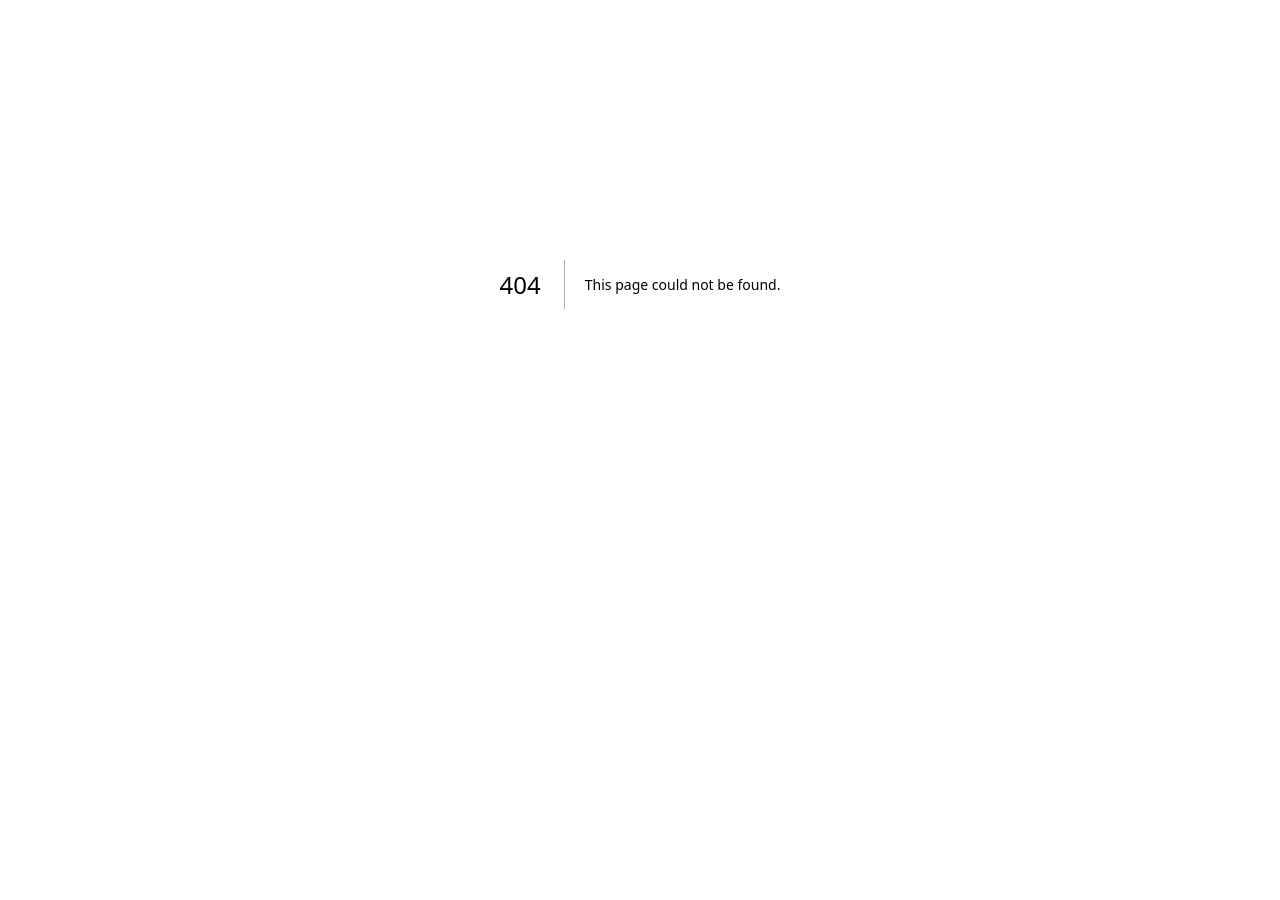
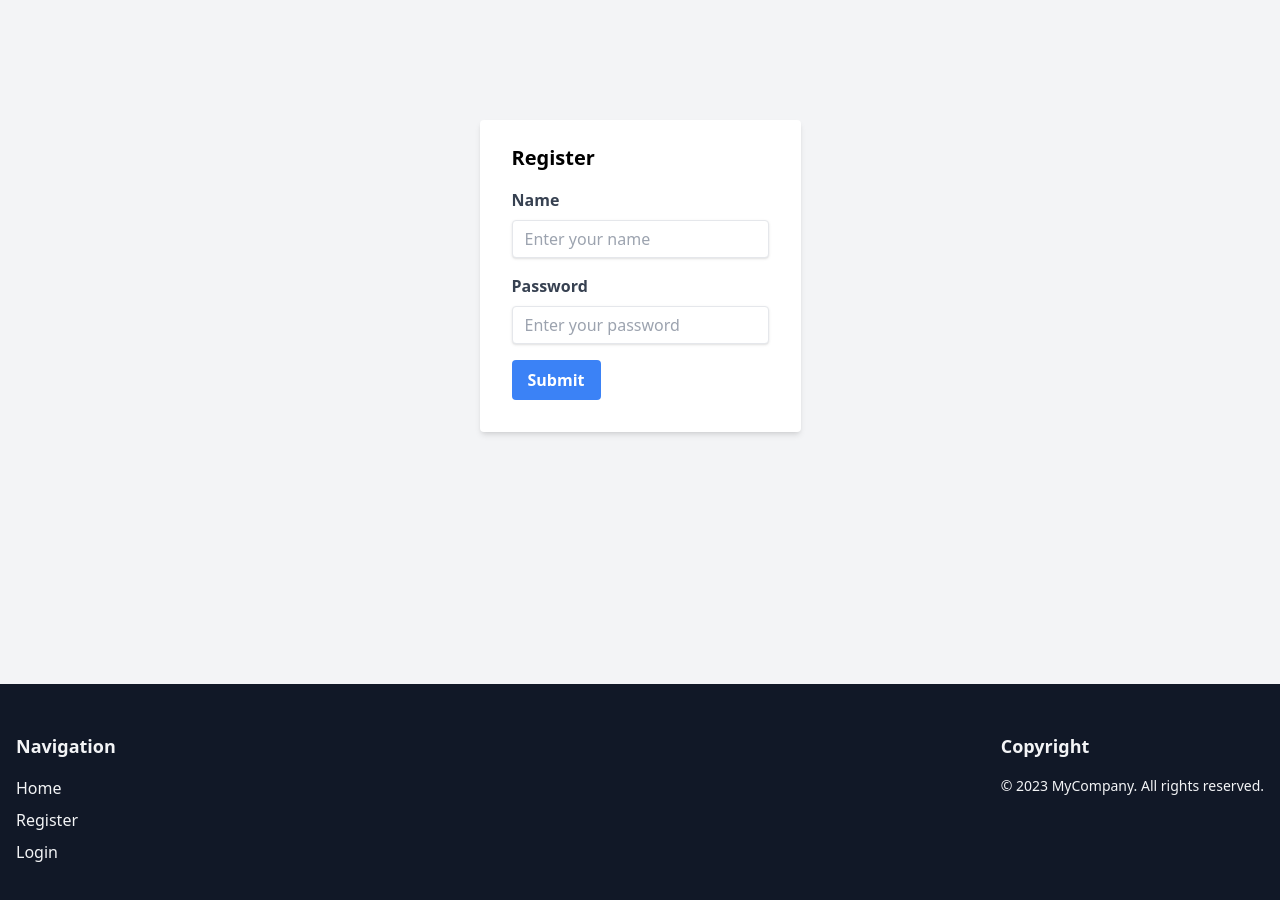
Before and after one commit to DennieCodes/nextjs-production-setup, a Next.js app: page /register in a window 1280 px wide. Before the commit this address had no page. Shown: the part 180-1080 px from the top of the page. Before the commit the page ends 864 px from the top, so only its background shows below. Built offline with nearby package versions, Linux system fonts and the light colour scheme.

Commit message:
Added basic landing, login, register, footer components

```diff
--- a/src/components/layout/Layout.tsx
+++ b/src/components/layout/Layout.tsx
@@ -1,5 +1,6 @@
 import * as React from "react";
 import Header from "./header/Header";
+import Footer from "./footer/Footer";
 
 type LayoutProps = {
   children: React.ReactNode;
@@ -10,6 +11,7 @@ const Layout = ({ children }: LayoutProps) => {
     <main>
       <Header />
       {children}
+      <Footer />
     </main>
   );
 };
--- /dev/null
+++ b/src/components/layout/footer/Footer.tsx
@@ -0,0 +1,36 @@
+import Link from "next/link";
+
+const Footer = () => {
+  return (
+    <footer className="bg-gray-900 text-gray-100">
+      <div className="container mx-auto px-4 py-8 sm:py-12 flex flex-wrap justify-between">
+        <div className="w-full sm:w-auto sm:flex-grow-0">
+          <h2 className="text-lg font-bold mb-4">Navigation</h2>
+          <ul className="list-none">
+            <li className="mb-2">
+              <Link href="/" className="hover:text-blue-400">
+                Home
+              </Link>
+            </li>
+            <li className="mb-2">
+              <Link href="/register" className="hover:text-blue-400">
+                Register
+              </Link>
+            </li>
+            <li className="mb-2">
+              <Link href="/login" className="hover:text-blue-400">
+                Login
+              </Link>
+            </li>
+          </ul>
+        </div>
+        <div className="w-full sm:w-auto">
+          <h2 className="text-lg font-bold mb-4">Copyright</h2>
+          <p className="text-sm">&copy; 2023 MyCompany. All rights reserved.</p>
+        </div>
+      </div>
+    </footer>
+  );
+};
+
+export default Footer;
--- /dev/null
+++ b/src/components/parts/LandingPage.tsx
@@ -0,0 +1,17 @@
+import React from "react";
+
+const LandingPage = () => {
+  return (
+    <div className="flex flex-col justify-center items-center h-screen">
+      <h1 className="text-4xl font-bold text-center mb-6">Welcome</h1>
+      <h2 className="text-lg text-center mb-12">
+        Lorem ipsum dolor sit amet, consectetur adipiscing elit.
+      </h2>
+      <button className="bg-blue-500 hover:bg-blue-600 text-white font-bold py-2 px-4 rounded">
+        Get Started
+      </button>
+    </div>
+  );
+};
+
+export default LandingPage;
--- a/src/pages/index.tsx
+++ b/src/pages/index.tsx
@@ -1,8 +1,9 @@
-// import { Inter } from 'next/font/google';
-// import styles from '@/styles/Home.module.css';
-
-// const inter = Inter({ subsets: ['latin'] });
+import LandingPage from "@/components/parts/LandingPage";
 
 export default function Home() {
-  return <main className="container"></main>;
+  return (
+    <main className="container">
+      <LandingPage />
+    </main>
+  );
 }
--- /dev/null
+++ b/src/pages/login/index.tsx
@@ -0,0 +1,63 @@
+import React, { useState } from "react";
+
+const Login = () => {
+  const [formData, setFormData] = useState({
+    name: "",
+    password: "",
+  });
+
+  const handleSubmit = (e: React.FormEvent<HTMLFormElement>) => {
+    e.preventDefault();
+  };
+
+  // Control input components
+  const handleChange = (e: React.ChangeEvent<HTMLInputElement>) => {
+    const { name, value } = e.target;
+    setFormData({ ...formData, [name]: value });
+  };
+
+  return (
+    <div className="flex justify-center items-center h-screen">
+      <form
+        onSubmit={handleSubmit}
+        className="bg-white p-10 rounded-lg shadow-md"
+      >
+        <h2 className="text-xl font-medium mb-5">Login</h2>
+        <div className="mb-5">
+          <label htmlFor="name" className="block font-medium mb-2">
+            Name
+          </label>
+          <input
+            type="text"
+            name="name"
+            id="name"
+            value={formData.name}
+            onChange={handleChange}
+            className="w-full border border-gray-400 rounded-md p-2"
+          />
+        </div>
+        <div className="mb-5">
+          <label htmlFor="password" className="block font-medium mb-2">
+            Password
+          </label>
+          <input
+            type="password"
+            name="password"
+            id="password"
+            value={formData.password}
+            onChange={handleChange}
+            className="w-full border border-gray-400 rounded-md p-2"
+          />
+        </div>
+        <button
+          type="submit"
+          className="bg-blue-500 text-white py-2 px-4 rounded-md hover:bg-blue-600"
+        >
+          Login
+        </button>
+      </form>
+    </div>
+  );
+};
+
+export default Login;
--- /dev/null
+++ b/src/pages/register/index.tsx
@@ -0,0 +1,72 @@
+import React, { useState } from "react";
+
+const Register = () => {
+  const [formData, setFormData] = useState({
+    name: "",
+    password: "",
+  });
+  const { name, password } = formData;
+
+  const handleSubmit = (event: React.FormEvent) => {
+    event.preventDefault();
+
+    console.log(`Submitted name: ${name}`);
+  };
+
+  const handleChange = (e: React.ChangeEvent<HTMLInputElement>) => {
+    const { name, value } = e.target;
+    setFormData({ ...formData, [name]: value });
+  };
+
+  return (
+    <div className="min-h-screen bg-gray-100 flex items-center justify-center">
+      <div className="bg-white shadow-md rounded px-8 pt-6 pb-8 mb-4 flex flex-col">
+        <h2 className="text-xl font-bold mb-4">Register</h2>
+        <form onSubmit={handleSubmit}>
+          <div className="mb-4">
+            <label
+              className="block text-gray-700 font-bold mb-2"
+              htmlFor="name"
+            >
+              Name
+            </label>
+            <input
+              className="shadow appearance-none border rounded w-full py-2 px-3 text-gray-700 leading-tight focus:outline-none focus:shadow-outline"
+              id="name"
+              type="text"
+              placeholder="Enter your name"
+              value={name}
+              onChange={handleChange}
+            />
+          </div>
+          <div className="mb-4">
+            <label
+              className="block text-gray-700 font-bold mb-2"
+              htmlFor="password"
+            >
+              Password
+            </label>
+            <input
+              className="shadow appearance-none border rounded w-full py-2 px-3 text-gray-700 leading-tight focus:outline-none focus:shadow-outline"
+              id="password"
+              type="password"
+              placeholder="Enter your password"
+              value={password}
+              onChange={handleChange}
+            />
+          </div>
+          <div className="flex items-center justify-between">
+            <button
+              className="bg-blue-500 hover:bg-blue-700 text-white font-bold py-2 px-4 rounded focus:outline-none focus:shadow-outline"
+              type="submit"
+            >
+              Submit
+            </button>
+          </div>
+        </form>
+      </div>
+    </div>
+  );
+};
+
+export default Register;
```
